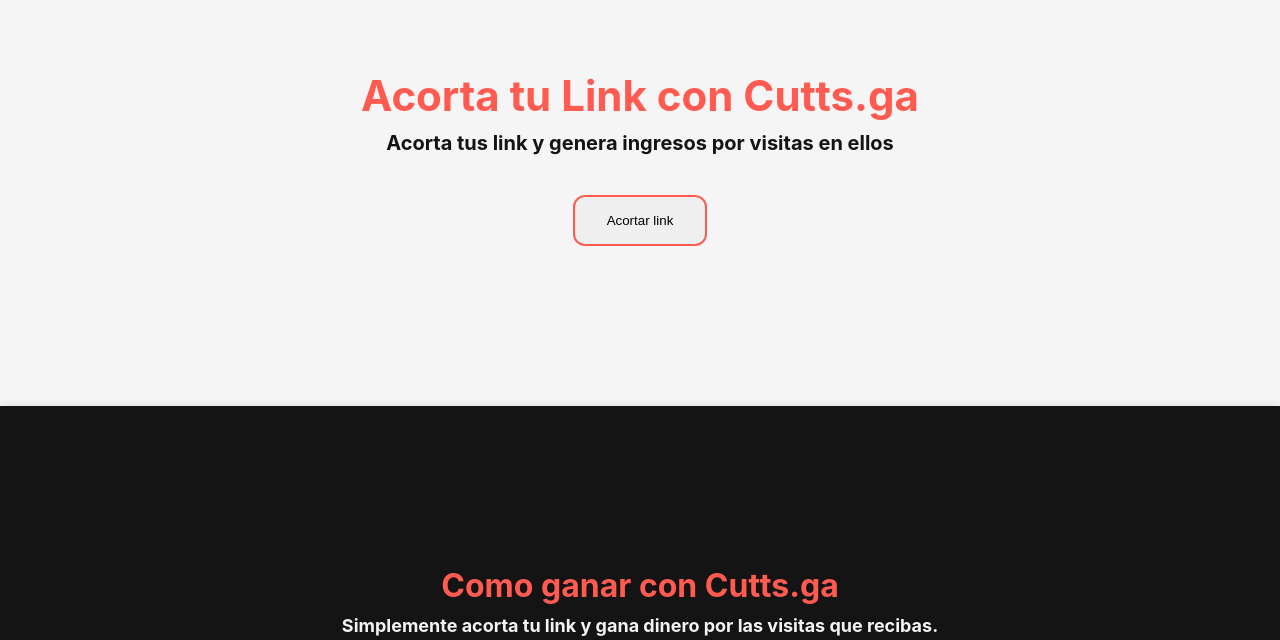
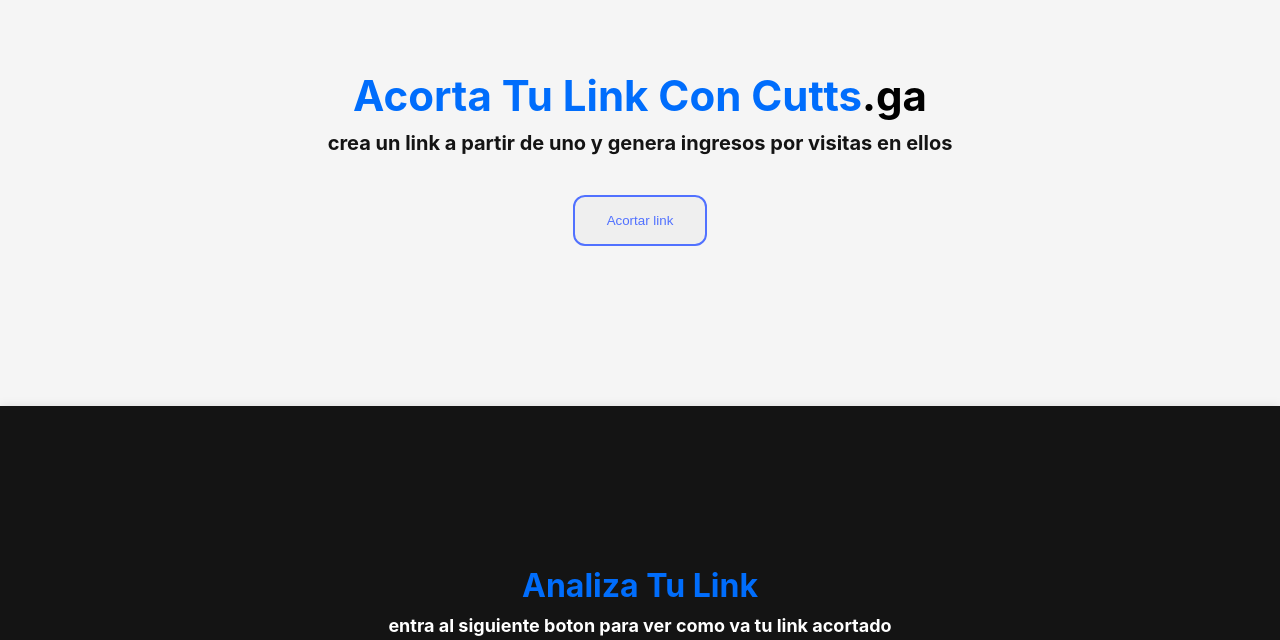
Before and after one commit to loxzer01/cutts, a Next.js app: page / in a window 1280 px wide. Shown: the part 312-952 px from the top of the page. Built offline with nearby package versions, Linux system fonts and the light colour scheme.

Commit message:
actualizacion de colores

```diff
--- a/src/components/Main.jsx
+++ b/src/components/Main.jsx
@@ -12,14 +12,14 @@ const Main = () =>{
     return (
         <>
             <main className={main.main}>
-                <h1>Acorta tu Link con Cutts.ga</h1>
-                <p>Acorta tus link y genera ingresos por visitas en ellos</p>
+                <h1>Acorta Tu Link Con Cutts<span>.ga</span></h1>
+                <p>crea un link a partir de uno y genera ingresos por visitas en ellos</p>
                 <button onClick={acotar}>Acortar link</button>
             </main>
             <section className={main.section}>
-                <h2>Como ganar con Cutts.ga</h2>
+                <h2>Analiza Tu Link</h2>
                 <p>
-                    Simplemente acorta tu link y gana dinero por las visitas que recibas.
+                    entra al siguiente boton para ver como va tu link acortado
                 </p>
                 <a href="/analitys">analiza tu url</a>
             </section>
--- a/src/styles/Main.module.css
+++ b/src/styles/Main.module.css
@@ -22,6 +22,7 @@
     padding: 1rem 2rem;
     border-radius: 12px;
     transition: 200ms;
+    color: var(--color-1);
 }
 .main button:hover {
     background-color: var(--color-1);
@@ -30,7 +31,7 @@
 .main h1{
     font-size: 42px;
     font-weight: bold;
-    color: var(--color-1);
+    color: var(--color-2);
 }
 .main p,
 .section p {
@@ -39,14 +40,18 @@
     color: var(--black);
     margin-bottom: 30px;
 }
+
 .section h2{
     font-size: 32px;
     font-weight: bold;
-    color: var(--color-1);
+    color: var(--color-2);
 }
 .section p{
     color: var(--white);
     font-size: 18px;
+}
+.main span{
+    color: #000;
 }
 .section a{
     color: var(--color-1);
--- a/src/styles/globals.css
+++ b/src/styles/globals.css
@@ -8,14 +8,14 @@ body {
   color: var(--black);
 }
 :root{
-  --color-1: #FF5B51;
-  --color-1-1: #ffafaa;
-  --color-2: #51bfff;
+  --color-1: #5171ff;
+  --color-1-1: #aaccff;
+  --color-2: #006dfc;
   --color-2-1: #b0def8;
   --color-3: #ffae43;
-  --color-4: #e3edff;
+  --color-4: #dae9ff;
   --black: #141414;
-  --white: #f3f3f3;
+  --white: #ffffff;
 }
 
 a {
```
Also changed, not shown: public/favicon.png, public/logo.svg.
